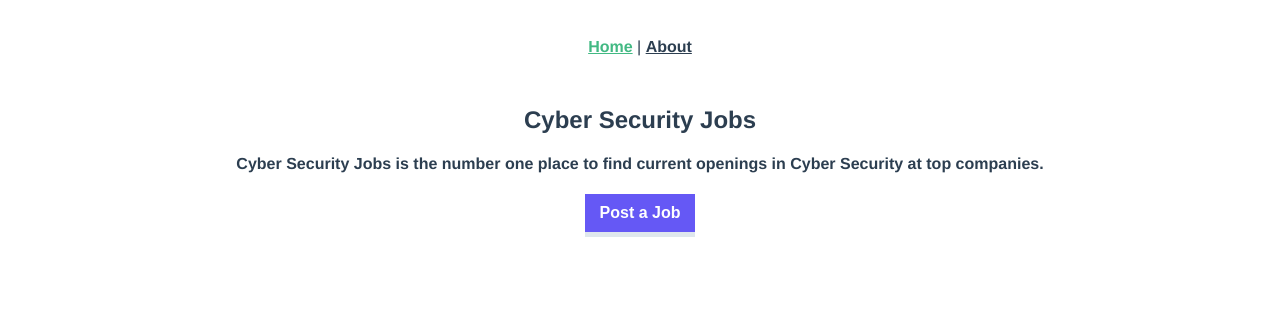
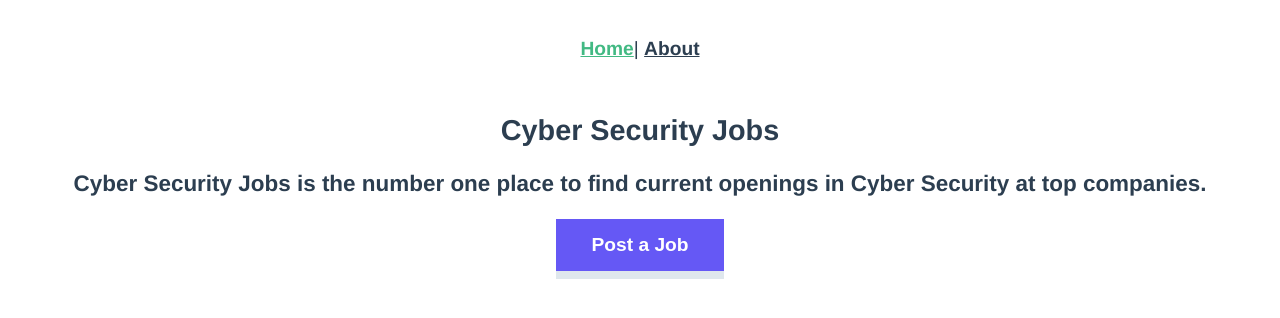
Before and after one commit to FounderCasey/cyber-vue, a Vue app: page / in a window 1280 px wide. Shown: the top 318 px of the page. Built offline with nearby package versions, Linux system fonts and the light colour scheme; what vuefire would draw is missing.

Commit message:
Style changes

```diff
--- a/src/App.vue
+++ b/src/App.vue
@@ -1,20 +1,21 @@
 <template>
   <div id="app">
     <div id="nav">
-      <router-link to="/">Home</router-link> |
+      <router-link to="/">Home</router-link>|
       <router-link to="/about">About</router-link>
     </div>
-    <router-view/>
+    <router-view />
   </div>
 </template>
 
 <style lang="scss">
 #app {
-  font-family: 'Avenir', Helvetica, Arial, sans-serif;
+  font-family: "Avenir", Helvetica, Arial, sans-serif;
   -webkit-font-smoothing: antialiased;
   -moz-osx-font-smoothing: grayscale;
   text-align: center;
   color: #2c3e50;
+  font-size: 1.2rem;
 }
 #nav {
   padding: 30px;
--- a/src/views/Home.vue
+++ b/src/views/Home.vue
@@ -3,7 +3,7 @@
     <header class="flexbox">
       <div class="flex-item">
         <h1>Cyber Security Jobs</h1>
-        <h4>Cyber Security Jobs is the number one place to find current openings in Cyber Security at top companies.</h4>
+        <h3>Cyber Security Jobs is the number one place to find current openings in Cyber Security at top companies.</h3>
         <button @click="toPost" class="post-btn">Post a Job</button>
       </div>
     </header>
@@ -68,23 +68,23 @@ export default {
   border: none;
   outline: none;
 
-  padding: 10px 15px;
+  padding: 15px 35px;
   background: #6558f5;
   color: white;
   font-weight: 600;
-  font-size: 1rem;
-  border-bottom: solid 5px #dfe7ed;
+  font-size: 1.2rem;
+  border-bottom: solid 8px #dfe7ed;
   transition: 300ms;
 }
 
 .post-btn:hover {
   cursor: pointer;
   border-bottom: solid 5px #fced68;
+  margin-bottom: 3px;
 }
 
 article {
   background: #c7c3fa;
-  min-width: 675px;
   margin: 10px;
 }
 
@@ -94,11 +94,11 @@ article {
 }
 
 .posting {
-  justify-content: space-around;
+  justify-content: space-between;
   align-items: center;
+  width: 800px;
 
   .flex-item-posting {
-    flex: 1 0 20%;
     display: flex;
     flex-wrap: wrap;
     justify-content: flex-start;
```
